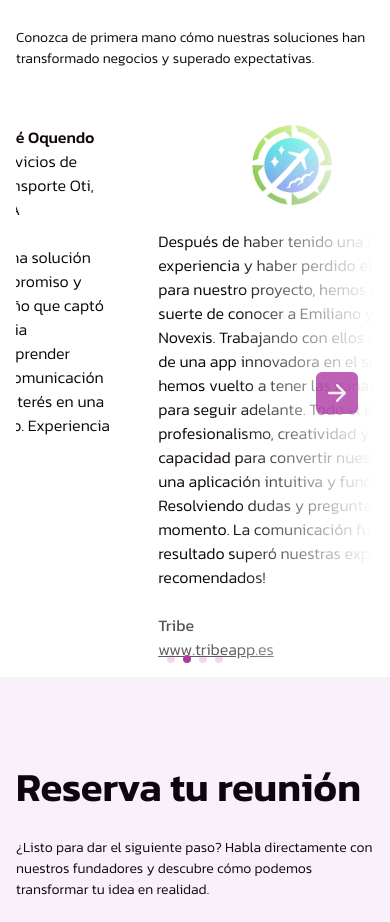
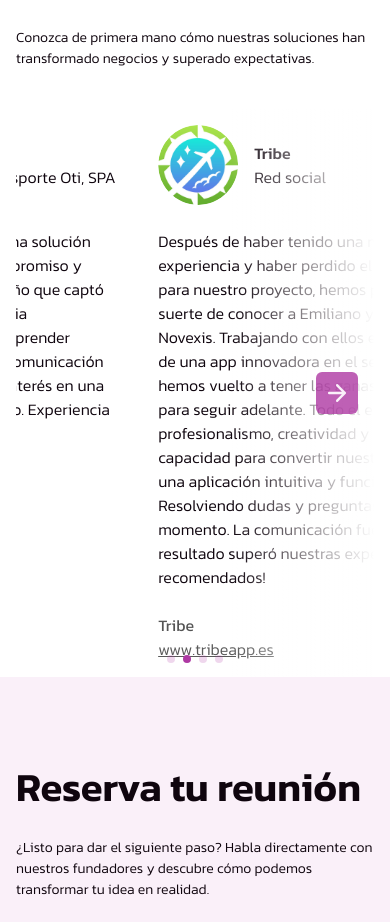
Before and after one commit to nicking94/universalweblanding, a Next.js app: page /home in a window 390 px wide. Shown: the part 3202-4124 px from the top of the page. Built offline with nearby package versions, Linux system fonts and the light colour scheme.

Commit message:
fix client slider

```diff
--- a/src/components/Cards/ClientsCard.jsx
+++ b/src/components/Cards/ClientsCard.jsx
@@ -11,9 +11,9 @@ const ClientsCard = ({
   websiteText,
 }) => {
   return (
-    <div className="flex flex-col w-full space-y-6 min-w-[17rem] p-4 lg:p-10">
-      <div className=" flex items-center 2xl:gap-4">
-        <div className=" flex justify-center items-center h-full w-full">
+    <div className=" flex flex-col w-full space-y-6 min-w-[17rem] p-4 lg:p-10">
+      <div className=" flex items-center gap-4">
+        <div className=" flex justify-center items-center">
           <Image
             className="rounded-[100%] w-20 h-20"
             src={imageSrc}
--- a/src/components/Slider/ClientsSlider.jsx
+++ b/src/components/Slider/ClientsSlider.jsx
@@ -39,7 +39,7 @@ const ClientsSlider = () => {
         modules={[Navigation, Pagination, Autoplay]}
         breakpoints={{
           320: { slidesPerView: 1 },
-          768: { slidesPerView: 2 },
+          768: { slidesPerView: 1 },
         }}
         navigation={{ prevEl: ".custom-prev", nextEl: ".custom-next" }}
         pagination={{ clickable: true }}
```
